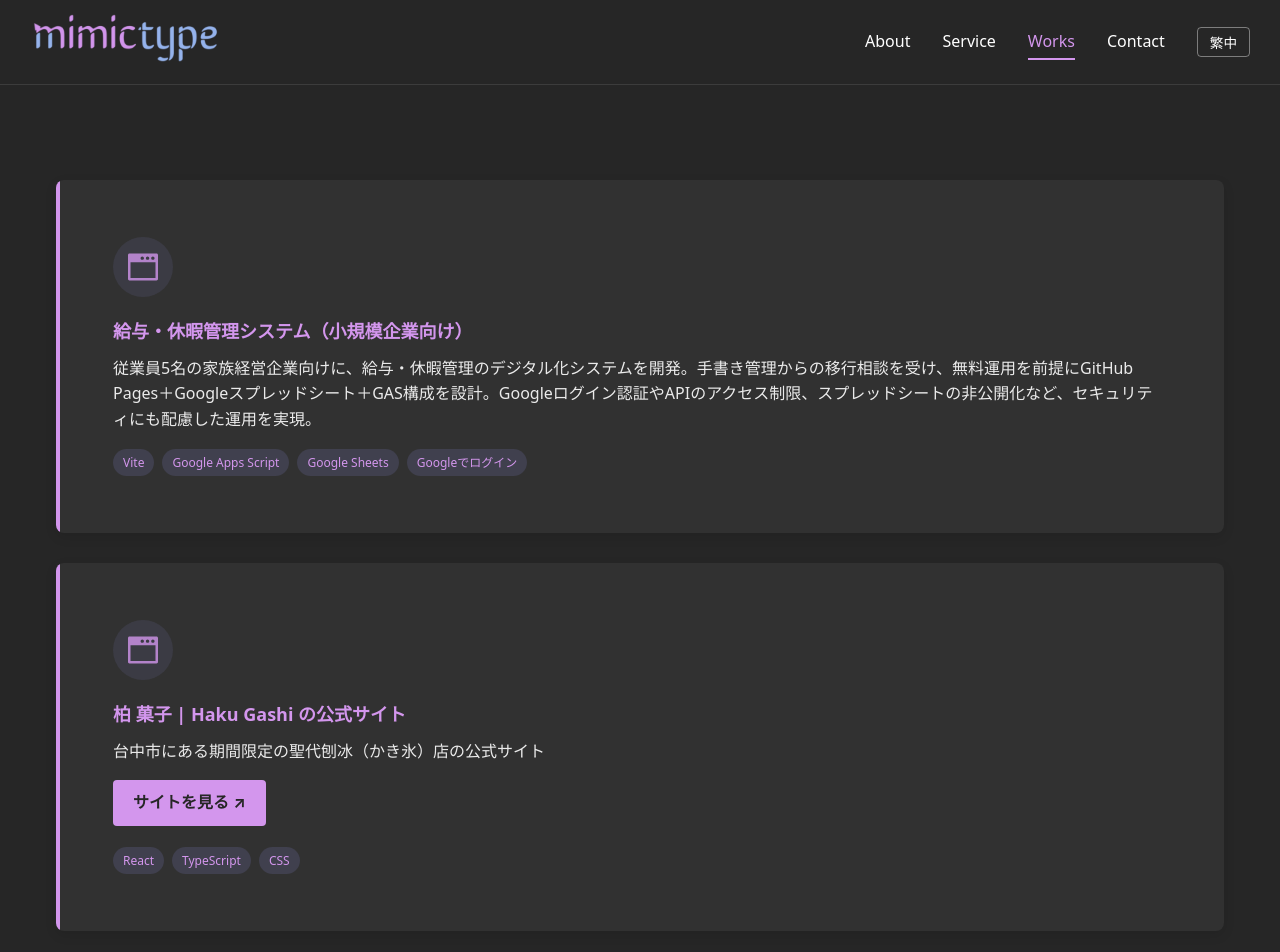
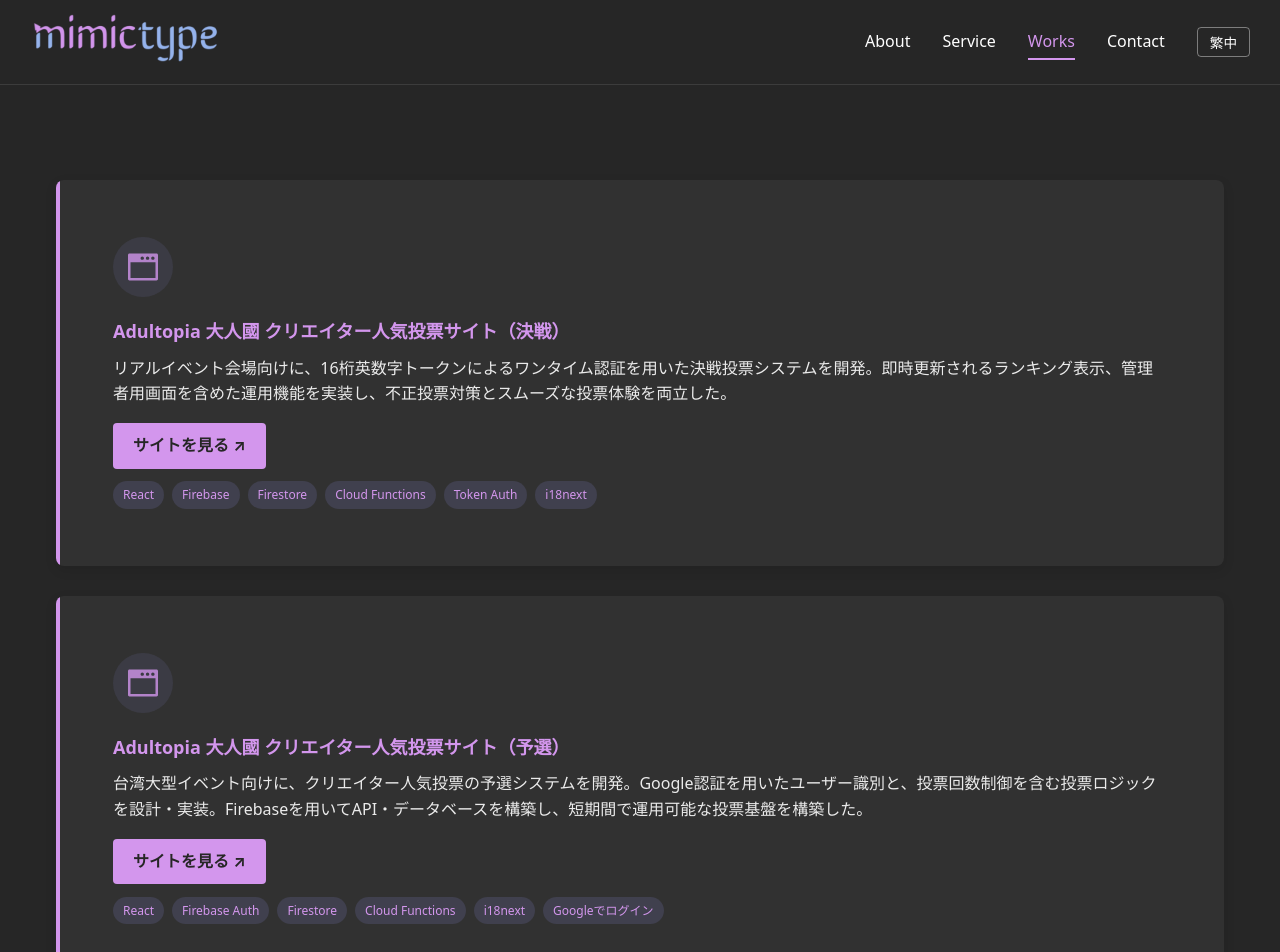
Before and after one commit to mimictype/mimictype.github.io, a React (Vite) app: page /works in a window 1280 px wide. Shown: the top 952 px of the page. Built offline with nearby package versions, Linux system fonts and the light colour scheme.

Commit message:
大人國実績

```diff
--- a/src/i18n/translations/ja.js
+++ b/src/i18n/translations/ja.js
@@ -52,6 +52,11 @@ const ja = {
   'works.technologies': '使用技術',
 
   // worksData
+  'works.creatorVoteFinal.title': 'Adultopia 大人國 クリエイター人気投票サイト（決戦）',
+  'works.creatorVoteFinal.desc': 'リアルイベント会場向けに、16桁英数字トークンによるワンタイム認証を用いた決戦投票システムを開発。即時更新されるランキング表示、管理者用画面を含めた運用機能を実装し、不正投票対策とスムーズな投票体験を両立した。',
+  'works.creatorVotePre.title': 'Adultopia 大人國 クリエイター人気投票サイト（予選）',
+  'works.creatorVotePre.desc': '台湾大型イベント向けに、クリエイター人気投票の予選システムを開発。Google認証を用いたユーザー識別と、投票回数制御を含む投票ロジックを設計・実装。Firebaseを用いてAPI・データベースを構築し、短期間で運用可能な投票基盤を構築した。',
+
   'works.creatorsWanted.title': 'Adultopia 大人國 クリエイター募集サイト',
   'works.creatorsWanted.desc': '台湾開催の大型イベント向けに、クリエイター募集のための多言語対応Web応募フォームを開発。Googleフォーム・GAS連携によるファイルアップロードでバックエンドなどを省略し、動的なバリデーション、ユーザー体験を重視したUI設計を実装。',
   'works.salary.title': '給与・休暇管理システム（小規模企業向け）',
--- a/src/i18n/translations/zh-TW.js
+++ b/src/i18n/translations/zh-TW.js
@@ -52,6 +52,10 @@ const zhTW = {
   'works.technologies': '使用技術',
 
   // worksData
+  'works.creatorVoteFinal.title': 'Adultopia 大人國 創作者人氣投票網站（決賽）',
+  'works.creatorVoteFinal.desc': '為實體活動會場開發了使用 16 位英數字 Token 進行一次性認證的決賽投票系統。實作即時更新的排名顯示及含管理員畫面的運營功能，兼顧防止非法投票與流暢的投票體驗。',
+  'works.creatorVotePre.title': 'Adultopia 大人國 創作者人氣投票網站（預賽）',
+  'works.creatorVotePre.desc': '為台灣大型活動開發了創作者人氣投票的預賽系統。設計並實作以 Google 認證識別使用者、含投票次數控制的投票邏輯。使用 Firebase 建構 API 與資料庫，在短期內完成可正式運營的投票基礎架構。',
   'works.creatorsWanted.title': 'Adultopia 大人國 創作者招募網站',
   'works.creatorsWanted.desc': '為在台灣舉辦的大型活動開發了多語言版 Web 報名表單，用於招募創作者。透過 Google 表單・GAS 串接檔案上傳，省略後端等架構，實現動態驗證及注重使用者體驗的 UI 設計。',
   'works.salary.title': '薪資・休假管理系統（小型企業適用）',
--- a/src/pages/WorksPage.jsx
+++ b/src/pages/WorksPage.jsx
@@ -16,7 +16,73 @@ function WorksPage() {
           <div className="container">
             <div className="works-container">
               <div className="achievements-grid">
-                {/* creators-wanted 一時非表示
+                {/* creator-vote-final (決戦) */}
+<div className="achievement-item">
+  <Link to="/works/creator-vote-final" className="achievement-link">
+    <div className="achievement-icon">
+      <i className="achievement-icon-website"></i>
+    </div>
+    <div className="achievement-content">
+      <h4 className="achievement-title">{t('works.creatorVoteFinal.title')}</h4>
+      <p className="achievement-description">
+        {t('works.creatorVoteFinal.desc')}
+      </p>
+      <div style={{ margin: '8px 0' }}>
+        <a
+          href="https://adultopia.github.io/creator-vote-final/"
+          target="_blank"
+          rel="noopener noreferrer"
+          className="back-button"
+          onClick={e => e.stopPropagation()}
+        >
+          {t('works.viewSite')}
+        </a>
+      </div>
+      <div className="achievement-tech-container">
+        <span className="tech-tag">React</span>
+        <span className="tech-tag">Firebase</span>
+        <span className="tech-tag">Firestore</span>
+        <span className="tech-tag">Cloud Functions</span>
+        <span className="tech-tag">Token Auth</span>
+        <span className="tech-tag">i18next</span>
+      </div>
+    </div>
+  </Link>
+</div>
+                {/* creator-vote (予選) */}
+<div className="achievement-item">
+  <Link to="/works/creator-vote" className="achievement-link">
+    <div className="achievement-icon">
+      <i className="achievement-icon-website"></i>
+    </div>
+    <div className="achievement-content">
+      <h4 className="achievement-title">{t('works.creatorVotePre.title')}</h4>
+      <p className="achievement-description">
+        {t('works.creatorVotePre.desc')}
+      </p>
+      <div style={{ margin: '8px 0' }}>
+        <a
+          href="https://adultopia.github.io/creator-vote/"
+          target="_blank"
+          rel="noopener noreferrer"
+          className="back-button"
+          onClick={e => e.stopPropagation()}
+        >
+          {t('works.viewSite')}
+        </a>
+      </div>
+      <div className="achievement-tech-container">
+        <span className="tech-tag">React</span>
+        <span className="tech-tag">Firebase Auth</span>
+        <span className="tech-tag">Firestore</span>
+        <span className="tech-tag">Cloud Functions</span>
+        <span className="tech-tag">i18next</span>
+        <span className="tech-tag">{t('tech.googleLogin')}</span>
+      </div>
+    </div>
+  </Link>
+</div>
+                {/* creators-wanted */}
                 <div className="achievement-item">
                   <Link to="/works/creators-wanted" className="achievement-link">
                     <div className="achievement-icon">
@@ -50,7 +116,7 @@ function WorksPage() {
                     </div>
                   </Link>
                 </div>
-                */}
+
                 {/* 給与・休暇管理システム（小規模企業向け） */}
                 <div className="achievement-item">
                   <div className="achievement-link" style={{ cursor: 'default', textDecoration: 'none' }}>
```
